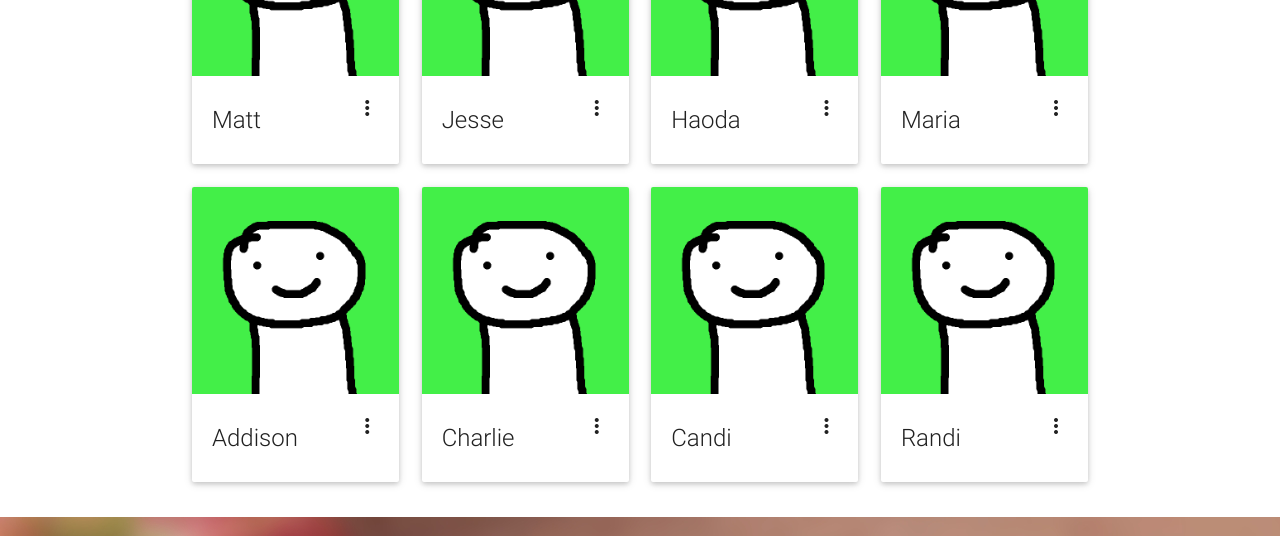
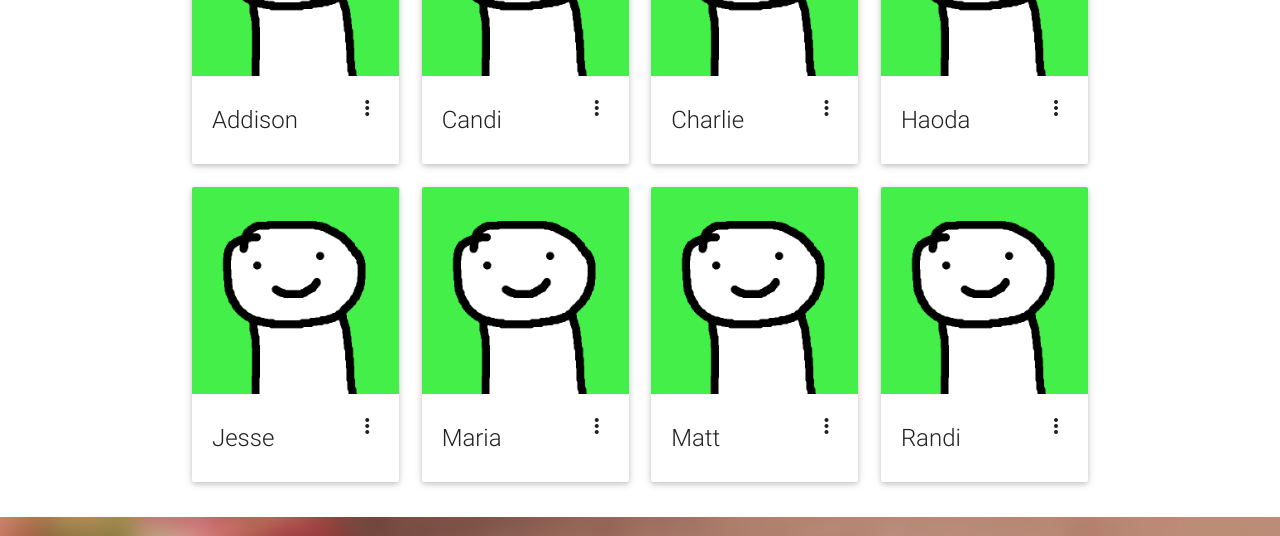
Before and after one commit to veggiedefender/bluehentreats, a Jekyll site: the page built from index.html, in a window 1280 px wide. Shown: the part 1209-1745 px from the top of the page. Built offline with Jekyll 4.4.1, drawn with Linux system fonts in a browser that asks for light colours; nearby versions of some CDN libraries.

Commit message:
FOR LOOPS

```diff
--- a/_config.yml
+++ b/_config.yml
@@ -14,6 +14,8 @@ baseurl: "/bluehentreats" # the subpath of your site, e.g. /blog
 url: "veggiedefender.github.io" # the base hostname & protocol for your site
 twitter_username: jekyllrb
 github_username:  jekyll
+collections:
+  - people
 
 # Build settings
 markdown: kramdown
--- a/_layouts/post.html
+++ b/_layouts/post.html
@@ -1,7 +1,8 @@
 ---
 layout: default
 ---
-<article class="post grey lighten-5" itemscope itemtype="http://schema.org/BlogPosting">
+<article class="post" itemscope itemtype="http://schema.org/BlogPosting">
+  <div class="">
     <br>
     <div class="container">
       <div class="section">
@@ -22,6 +23,7 @@ layout: default
 
       </div>
     </div>
+  </div>
 
   <div class="parallax-container valign-wrapper">
     <div class="section no-pad-bot">
--- /dev/null
+++ b/_people/addison.markdown
@@ -0,0 +1,4 @@
+---
+name: Addison
+description: Hi! I'm Addison.
+---
--- /dev/null
+++ b/_people/candi.markdown
@@ -0,0 +1,4 @@
+---
+name: Candi
+description: Hi! I'm Candi.
+---
--- /dev/null
+++ b/_people/charlie.markdown
@@ -0,0 +1,4 @@
+---
+name: Charlie
+description: Hi! I'm Charlie.
+---
--- /dev/null
+++ b/_people/haoda.markdown
@@ -0,0 +1,4 @@
+---
+name: Haoda
+description: Hi! I'm Haoda.
+---
--- /dev/null
+++ b/_people/jesse.markdown
@@ -0,0 +1,4 @@
+---
+name: Jesse
+description: Hi! I'm Jesse.
+---
--- /dev/null
+++ b/_people/maria.markdown
@@ -0,0 +1,4 @@
+---
+name: Maria
+description: Hi! I'm Maria.
+---
--- /dev/null
+++ b/_people/matt.markdown
@@ -0,0 +1,4 @@
+---
+name: Matt
+description: Hi! I'm Matt.
+---
--- /dev/null
+++ b/_people/randi.markdown
@@ -0,0 +1,4 @@
+---
+name: Randi
+description: Hi! I'm Randi.
+---
--- a/index.html
+++ b/index.html
@@ -26,20 +26,7 @@ layout: default
   <div class="container">
     <h2 class="center-align">About Us</h2>
     <div class="row">
-      <div class="col l3 m4 s6">
-        <div class="card hoverable">
-          <div class="card-image waves-effect waves-block waves-light">
-            <img class="activator" src="img/profiles/profile.png">
-          </div>
-          <div class="card-content">
-            <span class="card-title activator grey-text text-darken-4">Matt<i class="material-icons right">more_vert</i></span>
-          </div>
-          <div class="card-reveal">
-            <span class="card-title grey-text text-darken-4">Matt<i class="material-icons right">close</i></span>
-            <p>Description of Matt</p>
-          </div>
-        </div>
-      </div>
+      {% for person in site.people %}
 
       <div class="col l3 m4 s6">
         <div class="card hoverable">
@@ -47,104 +34,16 @@ layout: default
             <img class="activator" src="img/profiles/profile.png">
           </div>
           <div class="card-content">
-            <span class="card-title activator grey-text text-darken-4">Jesse<i class="material-icons right">more_vert</i></span>
+            <span class="card-title activator grey-text text-darken-4">{{person.name}}<i class="material-icons right">more_vert</i></span>
           </div>
           <div class="card-reveal">
-            <span class="card-title grey-text text-darken-4">Jesse<i class="material-icons right">close</i></span>
-            <p>Description of Jesse</p>
+            <span class="card-title grey-text text-darken-4">{{person.name}}<i class="material-icons right">close</i></span>
+            <p>{{person.description}}</p>
           </div>
         </div>
       </div>
 
-      <div class="col l3 m4 s6">
-        <div class="card hoverable">
-          <div class="card-image waves-effect waves-block waves-light">
-            <img class="activator" src="img/profiles/profile.png">
-          </div>
-          <div class="card-content">
-            <span class="card-title activator grey-text text-darken-4">Haoda<i class="material-icons right">more_vert</i></span>
-          </div>
-          <div class="card-reveal">
-            <span class="card-title grey-text text-darken-4">Haoda<i class="material-icons right">close</i></span>
-            <p>Description of Haoda</p>
-          </div>
-        </div>
-      </div>
-
-      <div class="col l3 m4 s6">
-        <div class="card hoverable">
-          <div class="card-image waves-effect waves-block waves-light">
-            <img class="activator" src="img/profiles/profile.png">
-          </div>
-          <div class="card-content">
-            <span class="card-title activator grey-text text-darken-4">Maria<i class="material-icons right">more_vert</i></span>
-          </div>
-          <div class="card-reveal">
-            <span class="card-title grey-text text-darken-4">Maria<i class="material-icons right">close</i></span>
-            <p>Description of Maria</p>
-          </div>
-        </div>
-      </div>
-
-      <div class="col l3 m4 s6">
-        <div class="card hoverable">
-          <div class="card-image waves-effect waves-block waves-light">
-            <img class="activator" src="img/profiles/profile.png">
-          </div>
-          <div class="card-content">
-            <span class="card-title activator grey-text text-darken-4">Addison<i class="material-icons right">more_vert</i></span>
-          </div>
-          <div class="card-reveal">
-            <span class="card-title grey-text text-darken-4">Addison<i class="material-icons right">close</i></span>
-            <p>Description of Addison</p>
-          </div>
-        </div>
-      </div>
-
-      <div class="col l3 m4 s6">
-        <div class="card hoverable">
-          <div class="card-image waves-effect waves-block waves-light">
-            <img class="activator" src="img/profiles/profile.png">
-          </div>
-          <div class="card-content">
-            <span class="card-title activator grey-text text-darken-4">Charlie<i class="material-icons right">more_vert</i></span>
-          </div>
-          <div class="card-reveal">
-            <span class="card-title grey-text text-darken-4">Charlie<i class="material-icons right">close</i></span>
-            <p>Description of Charlie</p>
-          </div>
-        </div>
-      </div>
-
-      <div class="col l3 m4 s6">
-        <div class="card hoverable">
-          <div class="card-image waves-effect waves-block waves-light">
-            <img class="activator" src="img/profiles/profile.png">
-          </div>
-          <div class="card-content">
-            <span class="card-title activator grey-text text-darken-4">Candi<i class="material-icons right">more_vert</i></span>
-          </div>
-          <div class="card-reveal">
-            <span class="card-title grey-text text-darken-4">Candi<i class="material-icons right">close</i></span>
-            <p>Description of Candi</p>
-          </div>
-        </div>
-      </div>
-
-      <div class="col l3 m4 s6">
-        <div class="card hoverable">
-          <div class="card-image waves-effect waves-block waves-light">
-            <img class="activator" src="img/profiles/profile.png">
-          </div>
-          <div class="card-content">
-            <span class="card-title activator grey-text text-darken-4">Randi<i class="material-icons right">more_vert</i></span>
-          </div>
-          <div class="card-reveal">
-            <span class="card-title grey-text text-darken-4">Randi<i class="material-icons right">close</i></span>
-            <p>Description of Randi</p>
-          </div>
-        </div>
-      </div>
+      {% endfor %}
 
     </div>
   </div>
```
Lines whose indentation alone changed are shown as unchanged.
